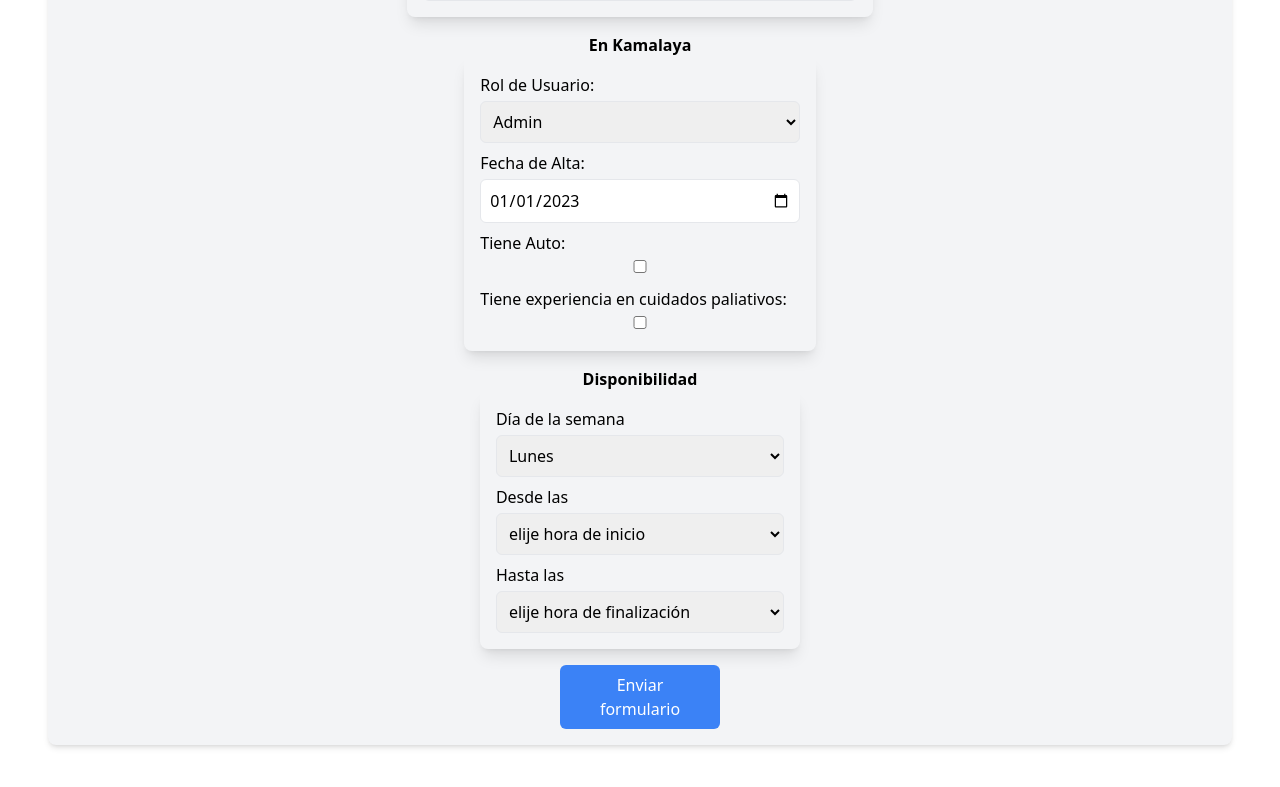
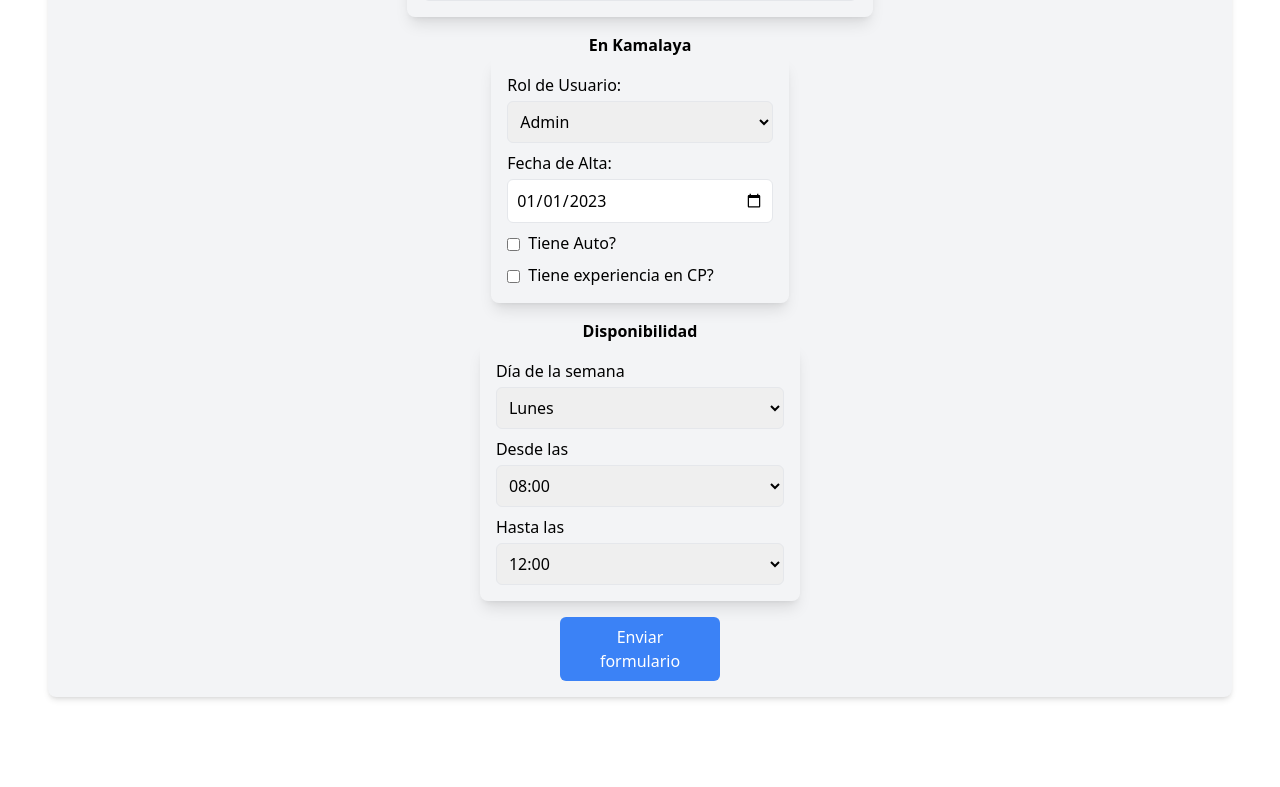
Before and after one commit to pablolospe/kamalaya-front, a Next.js app: page /ingreso in a window 1280 px wide. Shown: the part 1247-2034 px from the top of the page. After the commit the page ends 1992 px from the top, so only its background shows below. Built offline with nearby package versions, Linux system fonts and the light colour scheme.

Commit message:
swal y borrar filtros

```diff
--- a/app/voluntarios/page.jsx
+++ b/app/voluntarios/page.jsx
@@ -18,9 +18,24 @@ function Voluntarios() {
   const [query, setQuery] = useState({
     nombre: '',
     apellido: '',
+    localidad: '',
+    profesion_oficio_ocupacion: '',
+    hobbies_habilidades: '',
     tieneAuto: '',
     experienciaCP: '',
   });
+
+  function handleBorrarFiltros(){
+    setQuery({
+      nombre: '',
+      apellido: '',
+      localidad: '',
+      profesion_oficio_ocupacion: '',
+      hobbies_habilidades: '',
+      tieneAuto: '',
+      experienciaCP: '',
+    })
+  }
 
   function handleChange(event) {
     const { name, value } = event.target;
@@ -53,7 +68,6 @@ function Voluntarios() {
           />
         </div>
         <div>
-          {/* <label className="block mb-2 text-gray-700">Apellido</label> */}
           <input
             name="apellido"
             type="text"
@@ -110,6 +124,7 @@ function Voluntarios() {
             <option value={false}>no</option>
           </select>
         </div>
+
         <div>
           <label className="block mb-2 text-gray-700">Tiene experiencia CP?</label>
           <select
@@ -124,6 +139,13 @@ function Voluntarios() {
             <option value={false}>no</option>
           </select>
         </div>
+
+        <button
+        onClick={handleBorrarFiltros}
+        className="h-15 p-4 text-xs bg-gray-500 text-white rounded-full hover:bg-gray-600"
+        >
+          Borrar <br></br>filtros
+        </button>
 
       </div>
       <table>
@@ -176,13 +198,7 @@ function Voluntarios() {
           ))}
         </tbody>
       </table>
-      {/* {usuariosData.map((u) => (
-        <Link key={u.usuario_id} href={`/voluntarios/${u.usuario_id}`}>
-          <div className="text-violet-600 hover:text-violet-800">
-            {u.usuario_id} {u.nombre} {u.apellido}
-          </div>
-        </Link>
-      ))} */}
+
     </div>
   );
 }
--- a/components/Formulario.jsx
+++ b/components/Formulario.jsx
@@ -2,6 +2,7 @@
 
 import { useState } from 'react';
 import { useRouter } from 'next/navigation';
+import Swal from 'sweetalert2';
 
 const Formulario = () => {
   const router = useRouter();
@@ -32,8 +33,8 @@ const Formulario = () => {
     experienciaCP: false,
     Disponibilidades: [{
       diaSemana: "Lunes",
-      horaInicio:"",
-      horaFin:""
+      horaInicio:"08:00",
+      horaFin:"12:00"
     }],
   });
 
@@ -54,10 +55,17 @@ const Formulario = () => {
       });
 
       if (response.ok) {
-        router.push('/voluntarios');
-        alert('Formulario enviado exitosamente');
+
+        Swal.fire({
+
+          text: 'Formulario ingresado correctamente',
+          icon: 'success',
+          confirmButtonColor: 'gray',
+          color: 'black',
+        }).then(router.push('/voluntarios'))
+
         console.log('Datos enviados exitosamente');
-        // Puedes redirigir o mostrar un mensaje de éxito aquí
+
       } else {
         console.error('Error al enviar los datos');
       }
@@ -349,27 +357,26 @@ const Formulario = () => {
             className="w-full mt-1 p-2 border rounded-md focus:ring focus:ring-blue-300"
           />
         </label>
-
-        <label>
-          Tiene Auto:
+        <label className="inline-block mr-2">
           <input
             type="checkbox"
             name="tieneAuto"
             checked={formData.tieneAuto}
             onChange={handleChange}
-            className="w-full mt-1 p-2 border rounded-md focus:ring focus:ring-blue-300"
-          />
+            className="inline-block align-middle mr-2 border rounded-md p-2 focus:ring focus:ring-blue-300"
+            />
+            Tiene Auto?
         </label>
 
         <label>
-          Tiene experiencia en cuidados paliativos:
           <input
             type="checkbox"
             name="experienciaCP"
             checked={formData.experienciaCP}
             onChange={handleChange}
-            className="w-full mt-1 p-2 border rounded-md focus:ring focus:ring-blue-300"
-          />
+            className="inline-block align-middle mr-2 border rounded-md p-2 focus:ring focus:ring-blue-300"
+            />
+            Tiene experiencia en CP?
         </label>
       </div>
 
--- a/package.json
+++ b/package.json
@@ -15,6 +15,8 @@
     "react": "18.2.0",
     "react-dom": "18.2.0",
     "react-icons": "^4.10.1",
+    "sweetalert2": "^11.7.27",
+    "sweetalert2-react-content": "^5.0.7",
     "tailwindcss": "3.3.3"
   }
 }
```
Also changed, not shown: 1 other file (tests, documents, lock files or other folders).
